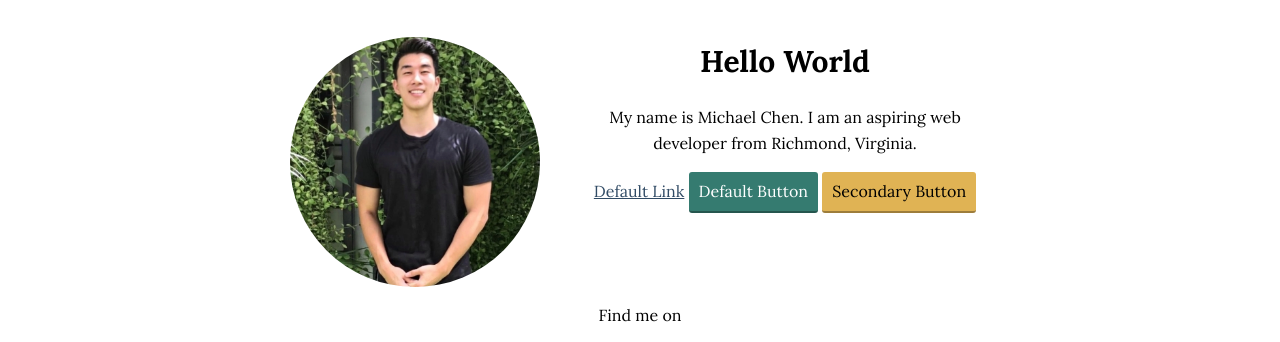
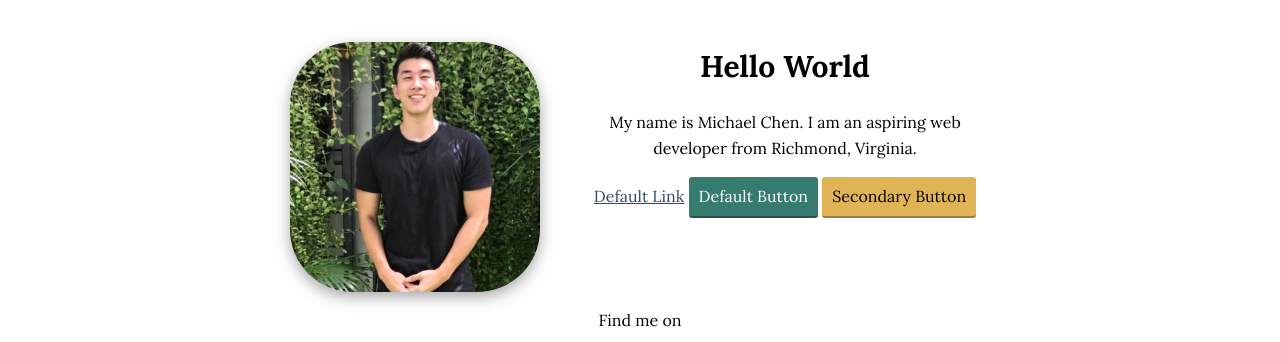
Before and after one commit to mcthedeveloper/portfolio-website, a plain HTML site: page index.html in a window 1280 px wide. Shown: the part 99-441 px from the top of the page. Drawn offline with Linux system fonts and the light colour scheme.

Commit message:
reduced 'border-radius' and added 'box-shadow' stylings for profile-tropical-pic

```diff
--- a/css/style.production.css
+++ b/css/style.production.css
@@ -120,14 +120,16 @@ button:focus,
   float: left;
   width: 250px;
   margin-right: 40px;
-  border-radius: 50%;
+  border-radius: 25%;
+  -webkit-box-shadow: 0px 5px 15px rgba(0, 0, 0, 0.35);
+  box-shadow: 0px 5px 15px rgba(0, 0, 0, 0.35);
 }
 
 .profile,
 .about,
 .contact {
   max-width: 700px;
-  margin: 0 auto;
+  margin: 25px auto 0 auto;
   text-align: center;
 }
 
--- a/css/styles.css
+++ b/css/styles.css
@@ -110,14 +110,15 @@ button:focus,
   float: left;
   width: 250px;
   margin-right: 40px;
-  border-radius: 50%;
+  border-radius: 25%;
+  box-shadow: 0px 5px 15px rgba(0, 0, 0, 0.35);
 }
 
 .profile,
 .about,
 .contact {
   max-width: 700px;
-  margin: 0 auto;
+  margin: 25px auto 0 auto;
   text-align: center;
 }
 
```
